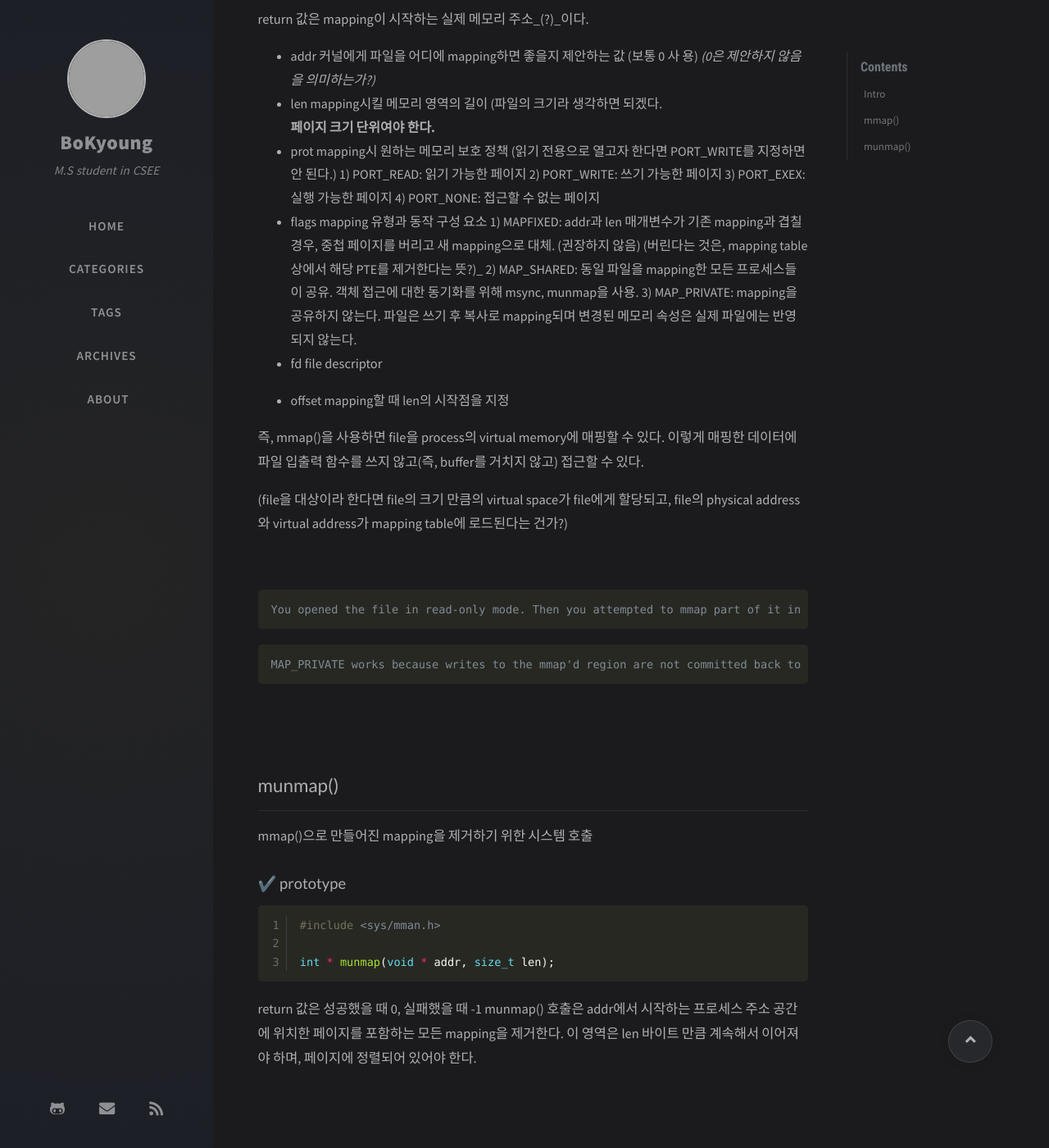
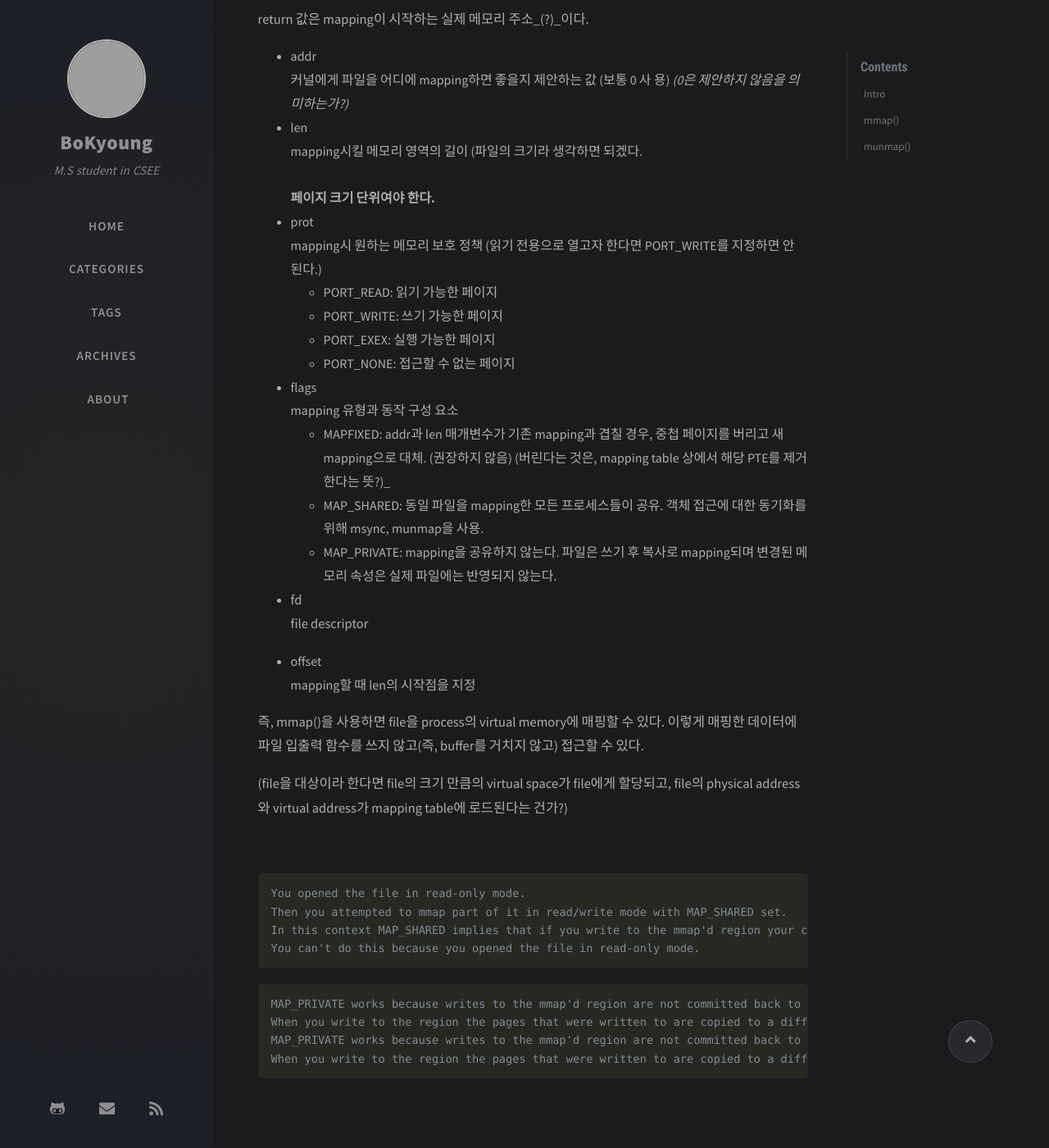
Before and after one commit to BoKyoungHan/BoKyoungHan.github.io, a Jekyll site: the page built from _posts/OperatingSystems/2020-10-07-OS-mmap.md, in a window 1280 px wide and 1400 px high, scrolled down 793 px. Shown: the whole window at 82% size. Built offline with Jekyll 4.4.1, drawn with Linux system fonts in a browser that asks for light colours; nearby versions of some CDN libraries; comment, search, counter and statistics services are not loaded; grey boxes are pictures that could not be loaded.

Commit message:
[Post][OS] mmap() indentation 수정

````diff
--- a/_posts/OperatingSystems/2020-10-07-OS-mmap.md
+++ b/_posts/OperatingSystems/2020-10-07-OS-mmap.md
@@ -29,28 +29,29 @@ return 값은 mapping이 시작하는 실제 메모리 주소_(?)_이다.
 
 
 - addr
-  커널에게 파일을 어디에 mapping하면 좋을지 제안하는 값 (보통 0 사 용) _(0은 제안하지 않음을 의미하는가?)_
+  <br>커널에게 파일을 어디에 mapping하면 좋을지 제안하는 값 (보통 0 사 용) _(0은 제안하지 않음을 의미하는가?)_
 - len
-  mapping시킬 메모리 영역의 길이 (파일의 크기라 생각하면 되겠다. <br>
-  **페이지 크기 단위여야 한다.**
+  <br>mapping시킬 메모리 영역의 길이 (파일의 크기라 생각하면 되겠다. <br>
+  <br>**페이지 크기 단위여야 한다.**
 - prot
-  mapping시 원하는 메모리 보호 정책 (읽기 전용으로 열고자 한다면 PORT_WRITE를 지정하면 안 된다.)
-  1) PORT_READ: 읽기 가능한 페이지
-  2) PORT_WRITE: 쓰기 가능한 페이지
-  3) PORT_EXEX: 실행 가능한 페이지
-  4) PORT_NONE: 접근할 수 없는 페이지
+  <br>mapping시 원하는 메모리 보호 정책 (읽기 전용으로 열고자 한다면 PORT_WRITE를 지정하면 안 된다.)
+  - PORT_READ: 읽기 가능한 페이지
+  - PORT_WRITE: 쓰기 가능한 페이지
+  - PORT_EXEX: 실행 가능한 페이지
+  - PORT_NONE: 접근할 수 없는 페이지
 - flags
-  mapping 유형과 동작 구성 요소
-  1) MAPFIXED: addr과 len 매개변수가 기존 mapping과 겹칠 경우, 중첩 페이지를 버리고 새 mapping으로 대체. (권장하지 않음) (버린다는 것은, mapping table 상에서 해당 PTE를 제거한다는 뜻?)_
-  2) MAP_SHARED: 동일 파일을 mapping한 모든 프로세스들이 공유. 객체 접근에 대한 동기화를 위해 msync, munmap을 사용.
-  3) MAP_PRIVATE: mapping을 공유하지 않는다. 파일은 쓰기 후 복사로 mapping되며 변경된 메모리 속성은 실제 파일에는 반영되지 않는다.
+  <br>mapping 유형과 동작 구성 요소
+  - MAPFIXED: addr과 len 매개변수가 기존 mapping과 겹칠 경우, 중첩 페이지를 버리고 새 mapping으로 대체. (권장하지 않음) (버린다는 것은, mapping table 상에서 해당 PTE를 제거한다는 뜻?)_
+  - MAP_SHARED: 동일 파일을 mapping한 모든 프로세스들이 공유. 객체 접근에 대한 동기화를 위해 msync, munmap을 사용.
+  - MAP_PRIVATE: mapping을 공유하지 않는다. 파일은 쓰기 후 복사로 mapping되며 변경된 메모리 속성은 실제 파일에는 반영되지 않는다.
 - fd
-  file descriptor
+  <br>file descriptor
 
 - offset
-  mapping할 때 len의 시작점을 지정
+  <br>mapping할 때 len의 시작점을 지정
 
-즉, mmap()을 사용하면 file을 process의 virtual memory에 매핑할 수 있다. 이렇게 매핑한 데이터에 파일 입출력 함수를 쓰지 않고(즉, buffer를 거치지 않고) 접근할 수 있다.
+즉, mmap()을 사용하면 file을 process의 virtual memory에 매핑할 수 있다.
+이렇게 매핑한 데이터에 파일 입출력 함수를 쓰지 않고(즉, buffer를 거치지 않고) 접근할 수 있다.
 
 (file을 대상이라 한다면 file의 크기 만큼의 virtual space가 file에게 할당되고, file의 physical address와 virtual address가 mapping table에 로드된다는 건가?)
 
@@ -58,11 +59,17 @@ return 값은 mapping이 시작하는 실제 메모리 주소_(?)_이다.
 
 
 ```console
-You opened the file in read-only mode. Then you attempted to mmap part of it in read/write mode with MAP_SHARED set. In this context MAP_SHARED implies that if you write to the mmap'd region your changes will be committed back to the mapped file itself. You can't do this because you opened the file in read-only mode.
+You opened the file in read-only mode.
+Then you attempted to mmap part of it in read/write mode with MAP_SHARED set.
+In this context MAP_SHARED implies that if you write to the mmap'd region your changes will be committed back to the mapped file itself.
+You can't do this because you opened the file in read-only mode.
 ```
 
 ```console
-MAP_PRIVATE works because writes to the mmap'd region are not committed back to the original file. When you write to the region the pages that were written to are copied to a different region of memory, possibly backed by swap space.MAP_PRIVATE works because writes to the mmap'd region are not committed back to the original file. When you write to the region the pages that were written to are copied to a different region of memory, possibly backed by swap space.
+MAP_PRIVATE works because writes to the mmap'd region are not committed back to the original file.
+When you write to the region the pages that were written to are copied to a different region of memory, possibly backed by swap space.
+MAP_PRIVATE works because writes to the mmap'd region are not committed back to the original file.
+When you write to the region the pages that were written to are copied to a different region of memory, possibly backed by swap space.
 ```
 
 <br><br>
````
